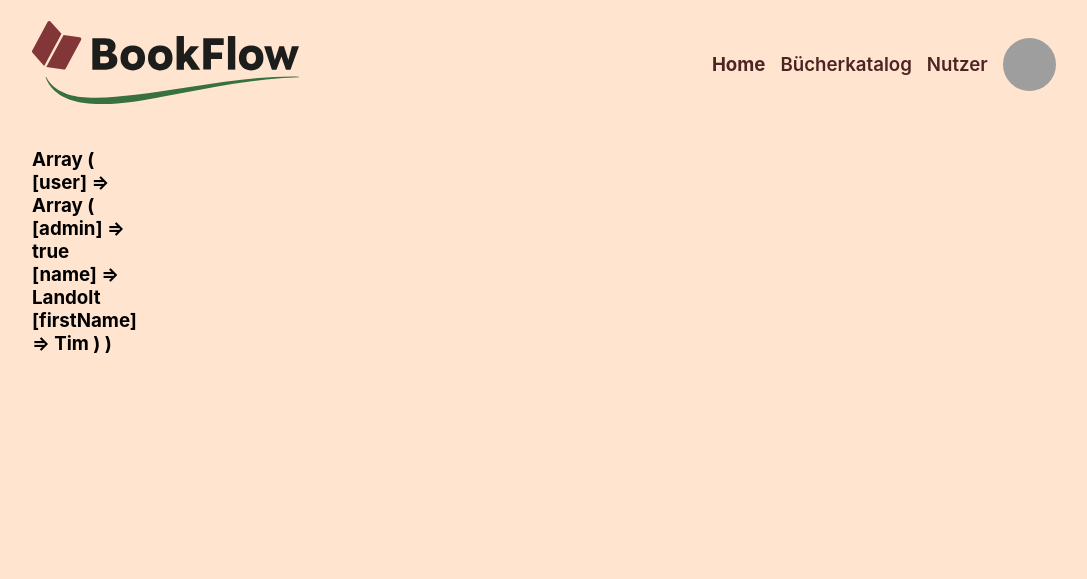
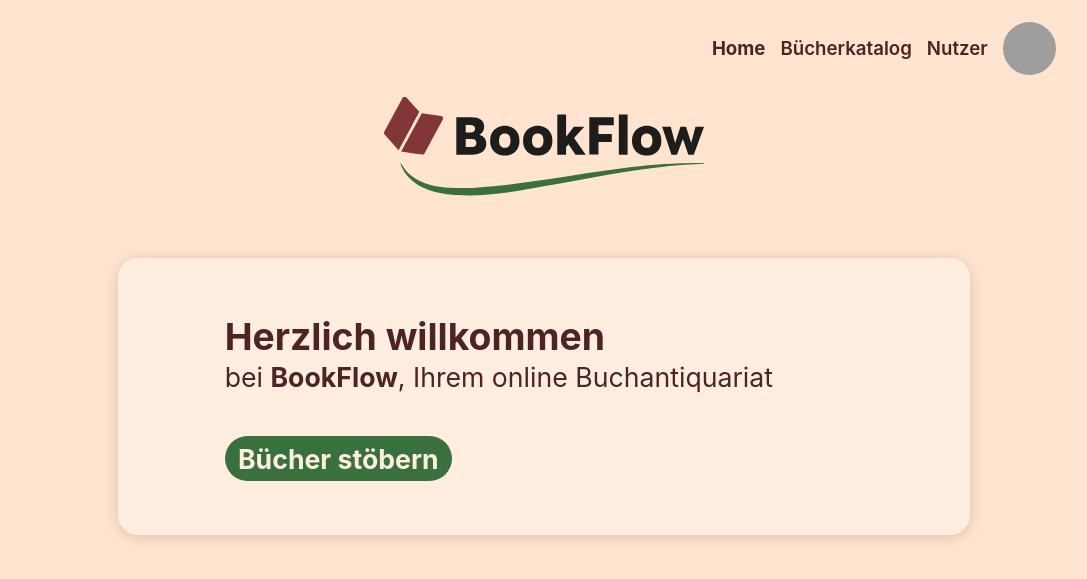
Before and after one commit to ApfelsaftLI/book-flow, a PHP site: page / in a window 1280 px wide. Shown: the top 579 px of the page, without its empty margins (96-1183 px from the left). Run offline with PHP 8.4, Linux system fonts and the light colour scheme; style sheets or scripts are compiled from the project's sources; some libraries are stand-ins or nearby versions; grey boxes are pictures that could not be loaded.

Commit message:
Added Hero container

```diff
--- a/src/assets/styles/index.css
+++ /dev/null
@@ -1,3 +0,0 @@
-
-
-/*# sourceMappingURL=index.css.map */
--- a/src/assets/styles/main.css
+++ b/src/assets/styles/main.css
@@ -3,21 +3,12 @@
 body {
   background-color: #FFE4CF;
   font-family: Inter, sans-serif;
-}
-
-.grid-container {
-  display: grid;
-  grid-template-columns: repeat(12, 1fr);
-  gap: 6pt;
   width: 80vw;
   margin-inline: auto;
 }
 
-.text-small-semi > * {
-  font-weight: 600;
-  font-size: 14pt;
-  text-decoration: none;
-  color: #4E2323;
+main {
+  grid-column: 1/13;
 }
 
 header {
@@ -54,6 +45,52 @@ header nav .profile-picture {
   background-image: linear-gradient(#FFEEE0, #737373);
 }
 
+.grid-container {
+  display: grid;
+  grid-template-columns: repeat(12, 1fr);
+  gap: 6pt;
+}
+
+.text-small-semi > * {
+  font-weight: 600;
+  font-size: 14pt;
+  text-decoration: none;
+  color: #4E2323;
+}
+
+.text-large-bold {
+  font-weight: bold;
+  font-size: 28pt;
+  color: #4E2323;
+  margin-block: 2pt;
+}
+
+.text-medium-normal {
+  font-weight: normal;
+  font-size: 20pt;
+  color: #4E2323;
+  margin-block: 2pt;
+}
+
+.big-button {
+  text-decoration: none;
+  font-weight: bold;
+  font-size: 20pt;
+  color: #FFEEE0;
+  background-color: #38703E;
+  border-radius: 50vh;
+  padding: 5pt 10pt;
+  display: inline-block;
+}
+
+.large-container {
+  grid-column: 2/12;
+  background-color: #FFEEE0;
+  padding: 40pt 80pt;
+  border-radius: 15pt;
+  filter: drop-shadow(rgba(0, 0, 0, 0.15) 0 2pt 5pt);
+}
+
 .error {
   background-color: #ce555b;
   position: absolute;
--- /dev/null
+++ b/src/assets/styles/sass/home.scss
@@ -0,0 +1,21 @@
+header {
+  img {
+    position: absolute;
+    top: 35pt;
+    left: 50%;
+    transform: translate(-50%, 50%);
+    width: 240pt;
+  }
+}
+
+a[href="/"] {
+  font-weight: bold
+}
+
+main {
+  margin-top: 120pt;
+}
+
+#stoebern-button {
+  margin-top: 30pt;
+}
--- a/src/assets/styles/sass/index.css
+++ /dev/null
@@ -1,3 +0,0 @@
-
-
-/*# sourceMappingURL=index.css.map */
--- a/src/assets/styles/sass/main.scss
+++ b/src/assets/styles/sass/main.scss
@@ -6,25 +6,17 @@ $background-secondary: #FFE4CF;
 $accent-color: #38703E;
 $text-color: #4E2323;
 $error-color: #ce555b;
+$drop-shadow: drop-shadow(rgba(0, 0, 0, 0.15) 0 2pt 5pt);
 
 body {
   background-color: $background-secondary;
   font-family: Inter, sans-serif;
-}
-
-.grid-container {
-  display: grid;
-  grid-template-columns: repeat(12, 1fr);
-  gap: 6pt;
   width: 80vw;
   margin-inline: auto;
 }
 
-.text-small-semi > * {
-  font-weight: 600;
-  font-size: 14pt;
-  text-decoration: none;
-  color: $text-color;
+main {
+  grid-column: 1/13;
 }
 
 header {
@@ -61,6 +53,52 @@ header {
   }
 }
 
+.grid-container {
+  display: grid;
+  grid-template-columns: repeat(12, 1fr);
+  gap: 6pt;
+}
+
+.text-small-semi > * {
+  font-weight: 600;
+  font-size: 14pt;
+  text-decoration: none;
+  color: $text-color;
+}
+
+.text-large-bold {
+  font-weight: bold;
+  font-size: 28pt;
+  color: $text-color;
+  margin-block: 2pt;
+}
+
+.text-medium-normal {
+  font-weight: normal;
+  font-size: 20pt;
+  color: $text-color;
+  margin-block: 2pt;
+}
+
+.big-button {
+  text-decoration: none;
+  font-weight: bold;
+  font-size: 20pt;
+  color: $background-primary;
+  background-color: $accent-color;
+  border-radius: 50vh;
+  padding: 5pt 10pt;
+  display: inline-block;
+}
+
+.large-container {
+  grid-column: 2/12;
+  background-color: $background-primary;
+  padding: 40pt 80pt;
+  border-radius: 15pt;
+  filter: $drop-shadow;
+}
+
 .error {
   background-color: $error-color;
   position: absolute;
@@ -83,6 +121,7 @@ header {
   }
 }
 
+
 @keyframes whoosh {
   from {
     opacity: 0;
--- a/src/index.php
+++ b/src/index.php
@@ -13,20 +13,19 @@ if (session_status() == PHP_SESSION_NONE) {
           content="width=device-width, user-scalable=no, initial-scale=1.0, maximum-scale=1.0, minimum-scale=1.0">
     <meta http-equiv="X-UA-Compatible" content="ie=edge">
     <link rel="stylesheet" href="assets/styles/main.css">
+    <link rel="stylesheet" href="assets/styles/home.css">
     <link rel="shortcut icon" href="assets/images/BookFlow_Icon.svg" type="image/svg">
     <title>Home | BookFlow</title>
+</head>
 
-    <style> a[href="/"] {
-            font-weight: bold
-        }</style>
-
-</head>
 <body class="grid-container">
 <?php include_once "templates/header.php" ?>
-<main>
-    <h3>
-        <?php print_r($_SESSION) ?>
-    </h3>
+<main class="grid-container">
+    <div class="large-container">
+        <h1 class="text-large-bold">Herzlich willkommen</h1>
+        <p class="text-medium-normal">bei <strong>BookFlow</strong>, Ihrem online Buchantiquariat</p>
+        <a href="/books.php" class="big-button" id="stoebern-button">Bücher stöbern</a>
+    </div>
 </main>
 
 <footer>
```
Also changed, not shown: src/assets/styles/sass/main.css (+48 -11 lines), 5 other files.
